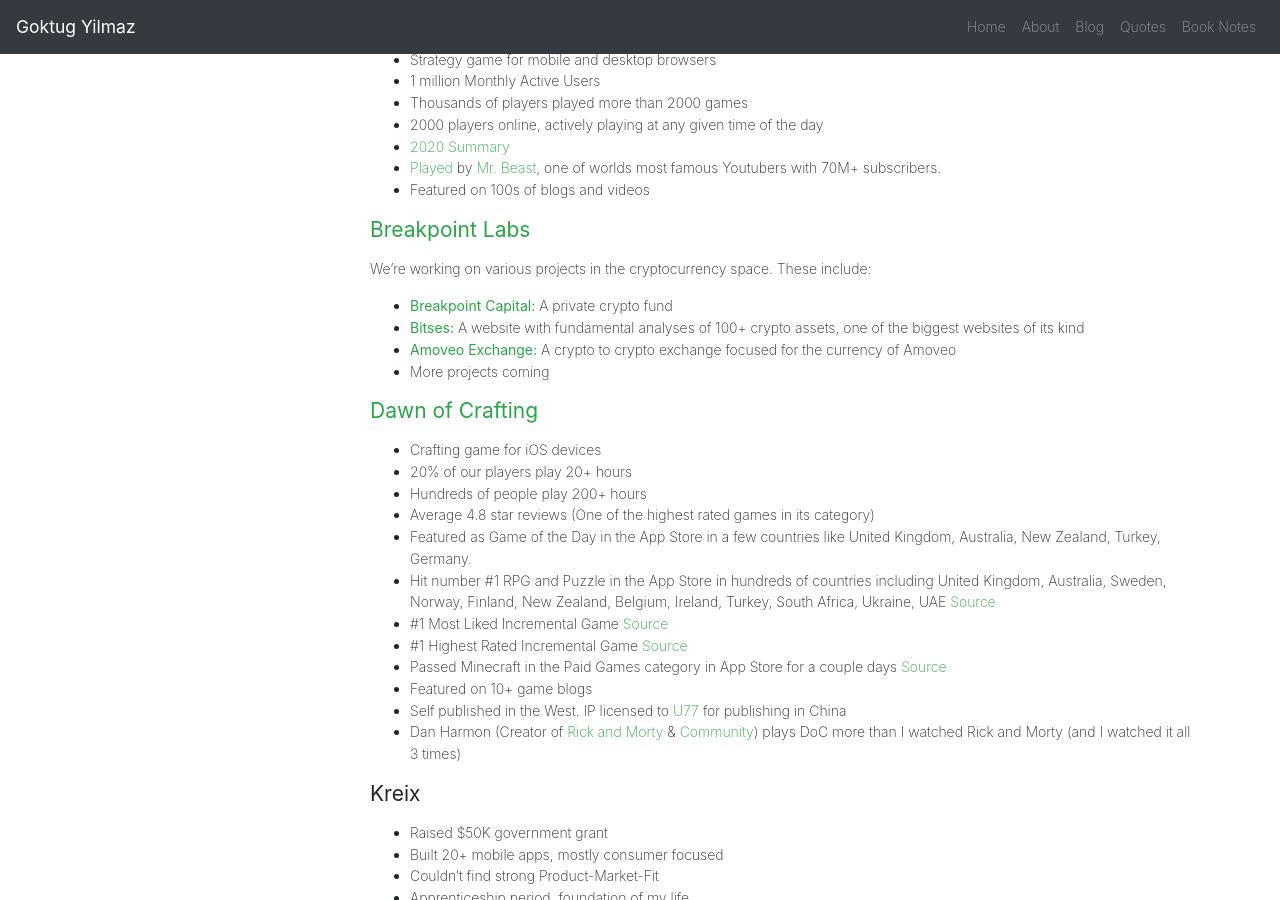
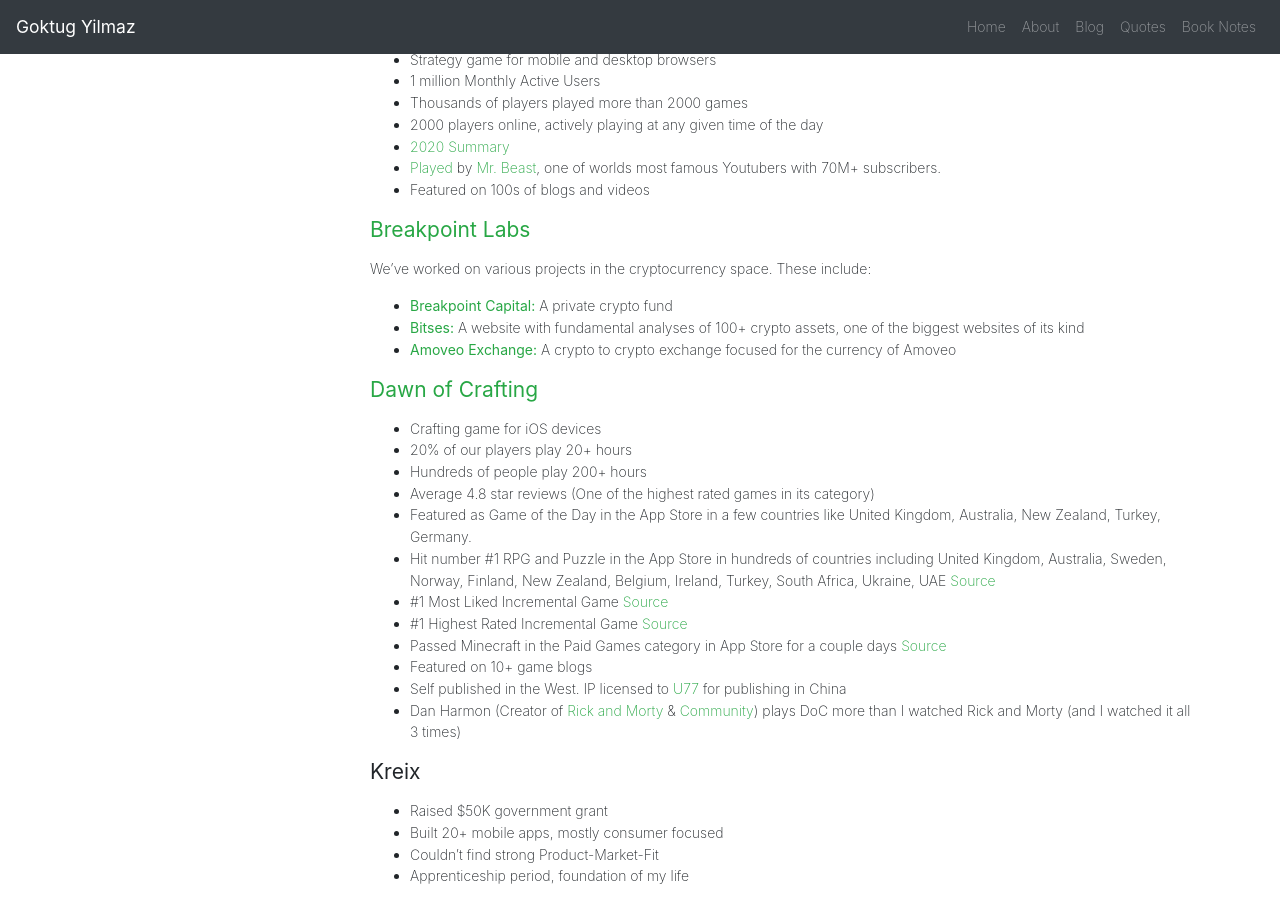
Before and after one commit to Esqarrouth/goktugyil.github.io, a Jekyll site: the page built from _pages/about.md, in a window 1280 px wide and 900 px high, scrolled down 801 px. Built offline with Jekyll 4.4.1, drawn with Linux system fonts in a browser that asks for light colours; our own code applies the rules of GitHub Pages for plain Markdown files.

Commit message:
Update about.md

```diff
--- a/_pages/about.md
+++ b/_pages/about.md
@@ -41,11 +41,10 @@ I've advised:
 - Featured on 100s of blogs and videos
 
 #### <a id="breakpoint" href="https://www.breakpointcapital.net/">**Breakpoint Labs**</a>
-We’re working on various projects in the cryptocurrency space. These include:
+We’ve worked on various projects in the cryptocurrency space. These include:
 - <a href="https://www.breakpointcapital.net/">**Breakpoint Capital:**</a> A private crypto fund
 - <a href="https://bitses.org/">**Bitses:**</a> A website with fundamental analyses of 100+ crypto assets, one of the biggest websites of its kind
 - <a href="https://amoveo.exchange/">**Amoveo Exchange:**</a> A crypto to crypto exchange focused for the currency of Amoveo
-- More projects coming
 
 #### <a id="dawnofcrafting" href="http://www.dawnofcrafting.com/">**Dawn of Crafting**</a>
 - Crafting game for iOS devices
```
